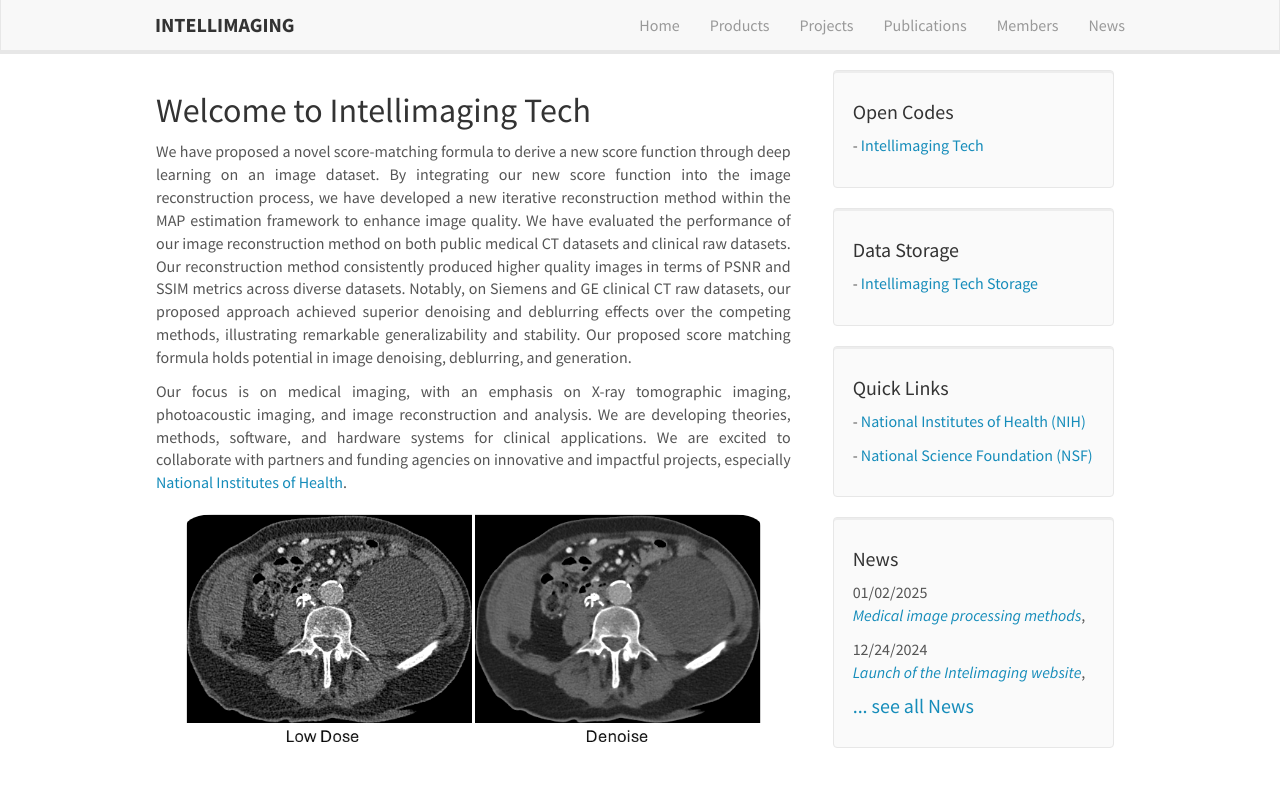
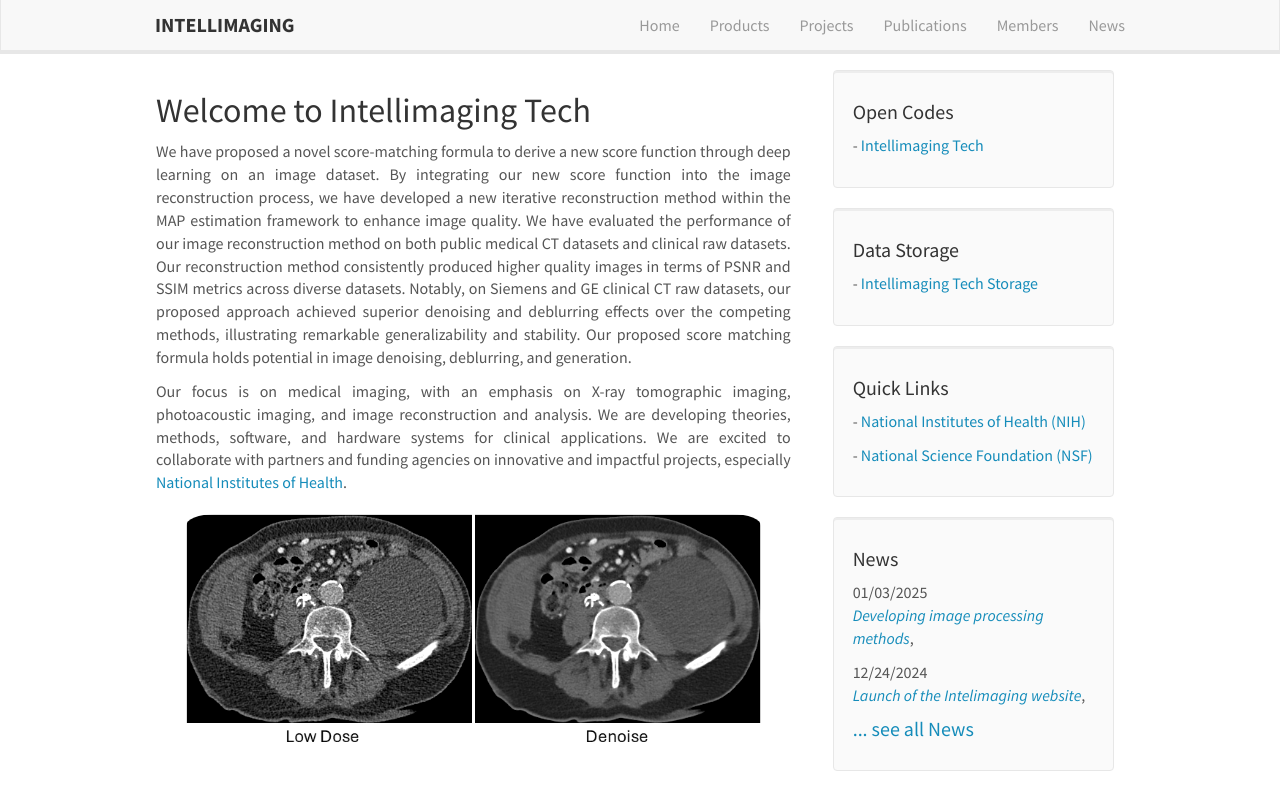
Before and after one commit to intellimaging/intellimaging.github.io, a Jekyll site: the page built from _pages/home.md, in a window 1280 px wide. Shown: the top 810 px of the page. Built offline with Jekyll 4.4.1, drawn with Linux system fonts in a browser that asks for light colours.

Commit message:
Update news.yml

```diff
--- a/_data/news.yml
+++ b/_data/news.yml
@@ -1,9 +1,9 @@
-- date: 01/02/2025
-  headline:  Medical image processing methods
+- date: 01/03/2025
+  headline: Developing image processing methods
   url: ttps://www.intellimaging.com
   site:
 
 - date: 12/24/2024
-  headline:  Launch of the Intelimaging website
+  headline: Launch of the Intelimaging website
   url: https://www.intellimaging.com
   site:
```
